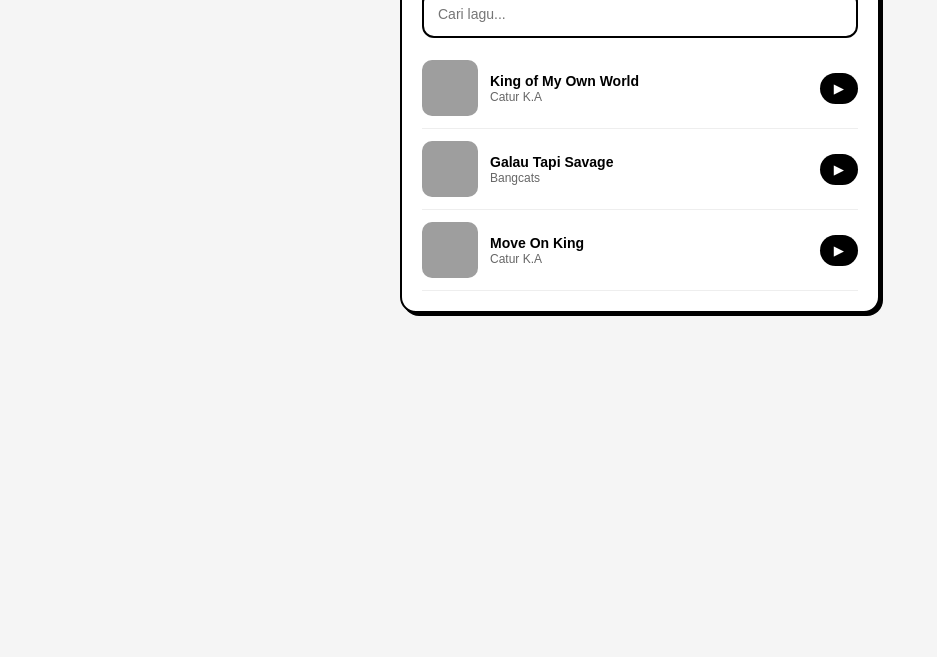
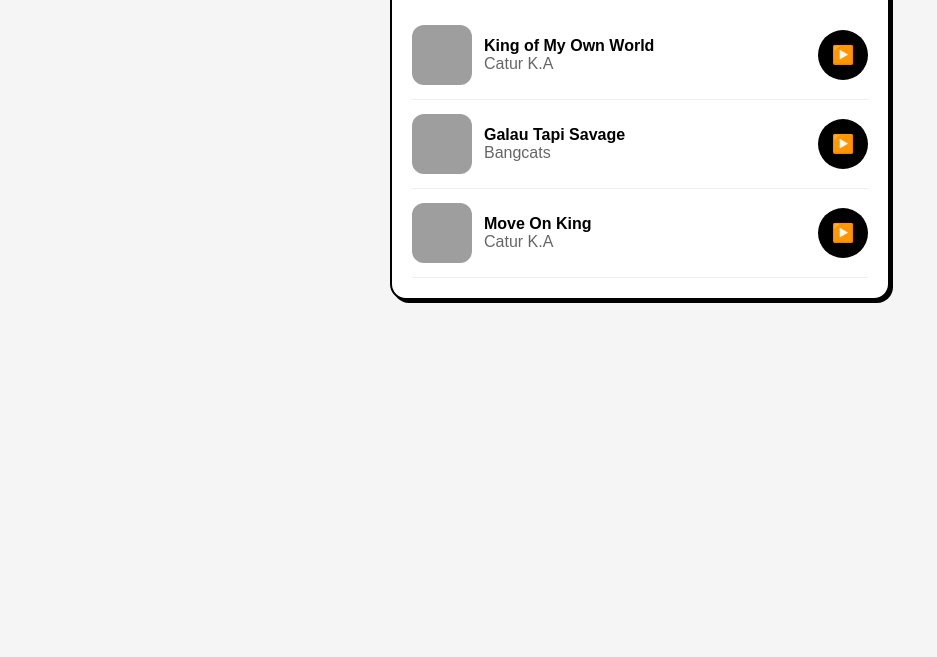
Before and after one commit to caturka/ai, a plain HTML site: page music.html in a window 1280 px wide. Shown: the part 143-800 px from the top of the page, without its empty margins (0-937 px from the left). Drawn offline with Linux system fonts and the light colour scheme; grey boxes are pictures that could not be loaded.

Commit message:
Refactor music.html for improved structure and functionality

```diff
--- a/music.html
+++ b/music.html
@@ -1,23 +1,14 @@
-<!DOCTYPE html>
-<html lang="id"><head><meta charset="UTF-8"><meta name="viewport" content="width=device-width, initial-scale=1.0"><title>King Music - Catur K.A</title><link rel="stylesheet" href="style.css"></head>
-<body>
-<div class="topbar"><a href="index.html">← Back</a></div>
-<div class="box"><h2>King Music 🎵</h2><p>Lagu galau + savage pilihan Catur K.A.</p>
-<input id="cariLagu" placeholder="Cari lagu..." oninput="filterLagu()">
-<div id="listLagu"></div></div>
+<!DOCTYPE html><html lang="id"><head><meta charset="UTF-8"><meta name="viewport" content="width=device-width, initial-scale=1.0"><title>King Music</title><link rel="stylesheet" href="style.css"><style>.box{max-width:500px;margin:50px auto 100px;padding:20px}.song{display:flex;align-items:center;gap:12px;padding:14px 0;border-bottom:1px solid #eee;cursor:pointer}.song img{width:60px;height:60px;border-radius:12px;object-fit:cover}.info{flex:1}.play{width:50px;height:50px;border-radius:50%;background:#000;color:#fff;border:none;font-size:18px}.player{position:fixed;bottom:0;left:0;right:0;background:#000;color:#fff;padding:14px;display:none;align-items:center;gap:12px}.player img{width:50px;height:50px;border-radius:10px}</style></head>
+<body><a href="index.html" style="position:fixed;top:15px;left:15px;text-decoration:none;font-weight:800;color:#000">← Back</a><div class="box"><h1>King Music 🎵</h1><p style="opacity:.6">Lagu pilihan Catur K.A.</p><div id="list"></div></div>
+<div class="player" id="player"><img id="pCover"><div style="flex:1"><b id="pJudul"></b><br><span id="pArtis" style="opacity:.6;font-size:13px"></span></div><button class="play" id="pBtn" onclick="toggle()" style="background:#fff;color:#000">⏸️</button><audio id="audio" onended="next()"></audio></div>
 <script>
-var lagu=[
- {judul:"King of My Own World",artis:"Catur K.A",img:"https://i.postimg.cc/5t5xMCyC/IMG-20261122-WA0003(1).jpg",link:"https://open.spotify.com/search/King"},
- {judul:"Galau Tapi Savage",artis:"Bangcats",img:"https://i.postimg.cc/5t5xMCyC/IMG-20261122-WA0003(1).jpg",link:"https://open.spotify.com/search/galau"},
- {judul:"Move On King",artis:"Catur K.A",img:"https://i.postimg.cc/5t5xMCyC/IMG-20261122-WA0003(1).jpg",link:"https://open.spotify.com/search/move%20on"}
+const lagu=[
+ {judul:"King of My Own World",artis:"Catur K.A",cover:"https://i.imgur.com/8zQZ7bQ.jpeg",src:"https://www.soundhelix.com/examples/mp3/SoundHelix-Song-1.mp3"},
+ {judul:"Galau Tapi Savage",artis:"Bangcats",cover:"https://i.imgur.com/8zQZ7bQ.jpeg",src:"https://www.soundhelix.com/examples/mp3/SoundHelix-Song-2.mp3"},
+ {judul:"Move On King",artis:"Catur K.A",cover:"https://i.imgur.com/8zQZ7bQ.jpeg",src:"https://www.soundhelix.com/examples/mp3/SoundHelix-Song-3.mp3"},
 ];
-function tampil(list){
-  document.getElementById('listLagu').innerHTML=list.map(l=>`<div class="music-item"><img src="${l.img}"><div><b>${l.judul}</b><p>${l.artis}</p></div><button onclick="window.open('${l.link}','_blank')">▶</button></div>`).join('');
-}
-function filterLagu(){
-  var q=document.getElementById('cariLagu').value.toLowerCase();
-  tampil(lagu.filter(l=>l.judul.toLowerCase().includes(q)));
-}
-tampil(lagu);
-</script>
-</body></html>
+let cur=-1; function render(){ document.getElementById('list').innerHTML=lagu.map((l,i)=>`<div class="song" onclick="play(${i})"><img src="${l.cover}"><div class="info"><b>${l.judul}</b><br><span style="opacity:.6">${l.artis}</span></div><button class="play">${cur===i && !document.getElementById('audio').paused?'⏸️':'▶️'}</button></div>`).join(''); }
+function play(i){ cur=i; let a=document.getElementById('audio'); a.src=lagu[i].src; a.play(); document.getElementById('player').style.display='flex'; document.getElementById('pCover').src=lagu[i].cover; document.getElementById('pJudul').innerText=lagu[i].judul; document.getElementById('pArtis').innerText=lagu[i].artis; document.getElementById('pBtn').innerText='⏸️'; render(); }
+function toggle(){ let a=document.getElementById('audio'); if(a.paused){a.play(); document.getElementById('pBtn').innerText='⏸️'}else{a.pause(); document.getElementById('pBtn').innerText='▶️'} render(); }
+function next(){ if(cur<lagu.length-1) play(cur+1); } render();
+</script></body></html>
```
